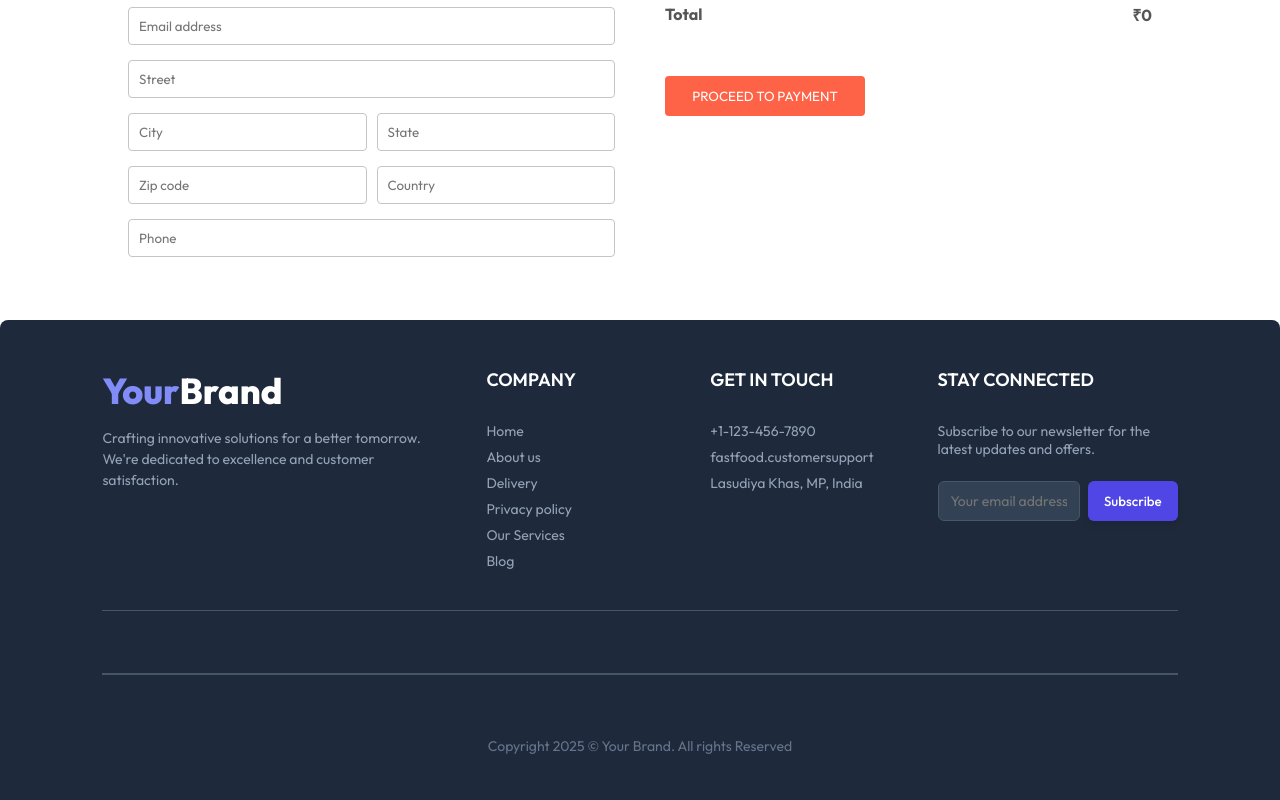
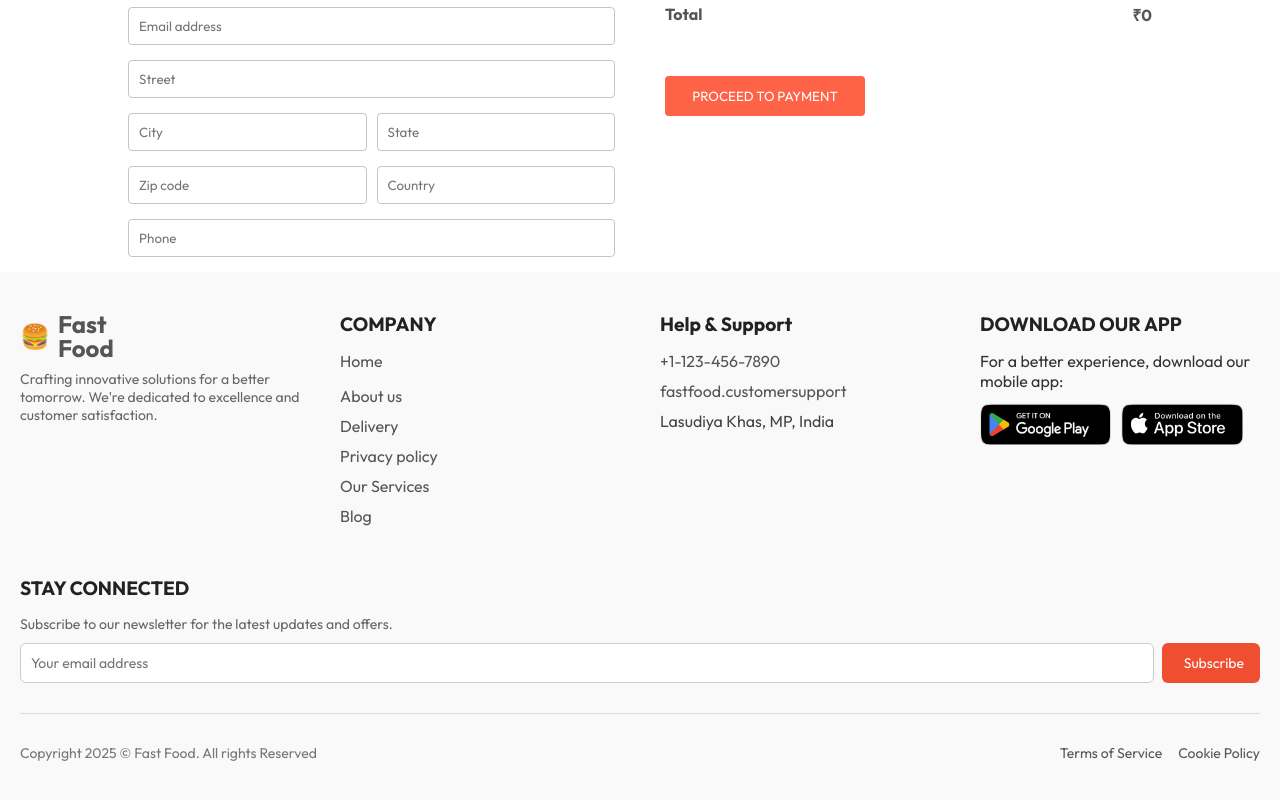
Before and after one commit to harshrathod62/food-del, a React (Vite) app: page /order in a window 1280 px wide. Shown: the part 378-1178 px from the top of the page. Built offline with nearby package versions, Linux system fonts and the light colour scheme.

Commit message:
gooter and app download updated

```diff
--- a/src/components/FoodItem/FoodItem.jsx
+++ b/src/components/FoodItem/FoodItem.jsx
@@ -1,7 +1,7 @@
 import React, { useContext } from 'react'
 import "./FoodItem.css"
+import { StoreContext } from '../../context/StoreContext'
 import { assets } from '../../assets/assets'
-import { StoreContext } from '../../context/StoreContext'
 const FoodItem = ({id,name,price,description,image}) => {
     const {cartItems,addToCart,removeFromCart}=useContext(StoreContext);
   return (
@@ -20,7 +20,6 @@ const FoodItem = ({id,name,price,description,image}) => {
         <div className="food-item-info">
             <div className="food-item-name-rating">
                 <p>{name}</p>
-                <img src={assets.rating_starts} alt="" />
             </div>
             <p className="food-item-desc">
                 {description}
--- a/src/components/Footer/Footer.css
+++ b/src/components/Footer/Footer.css
@@ -1,202 +1,210 @@
-/* Base styles for the footer container */
+/* Footer Container */
 .footer {
-    color: #cbd5e1; /* slate-300 equivalent */
-    background-color: #1e293b; /* slate-900 equivalent */
+  background-color: #f9f9f9; /* Off-white background */
+  color: #333; /* Dark text for contrast */
+  padding: 40px 20px;
+  font-family: 'Segoe UI', sans-serif;
+}
+
+.footer-content {
+  display: flex;
+  flex-wrap: wrap;
+  justify-content: space-between;
+  gap: 40px;
+}
+
+.footer-content > div {
+  flex: 1 1 220px;
+  min-width: 220px;
+}
+
+.footer h2 {
+  margin-bottom: 15px;
+  font-size: 1.2rem;
+  color: #222;
+}
+
+.footer a {
+  color: #555;
+  text-decoration: none;
+  transition: color 0.3s;
+}
+
+.footer a:hover {
+  color: #000;
+}
+
+.footer ul {
+  list-style: none;
+  padding: 0;
+}
+
+.footer li {
+  margin-bottom: 10px;
+}
+
+/* Improve spacing between links */
+.footer-content-center ul li:first-child {
+  margin-bottom: 15px;
+}
+
+/* Brand Section */
+.brand-logo {
+  display: flex;
+  align-items: center;
+  gap: 8px;
+  font-size: 1.5rem;
+  font-weight: bold;
+}
+
+.brand-name {
   display: flex;
   flex-direction: column;
-    align-items: center;
-    gap: 30px; /* Increased gap for better spacing */
-    padding: 48px 4vw; /* py-12 px-4 sm:px-6 lg:px-8 equivalent adjusted */
-    margin-top: 48px; /* Reduced margin-top to remove unnecessary space */
-    border-top-left-radius: 0.5rem; /* rounded-t-lg equivalent */
-    border-top-right-radius: 0.5rem; /* rounded-t-lg equivalent */
-    font-family: 'Inter', sans-serif; /* Ensure Inter font is applied */
+  line-height: 1;
 }
 
-/* Max width container for footer content */
-.footer-content {
-    width: 100%;
-    max-width: 1280px; /* max-w-7xl equivalent */
-    margin: 0 auto; /* Center the content */
-    display: grid;
-    grid-template-columns: 1fr; /* Default to single column on small screens */
-    gap: 32px; /* gap-8 equivalent */
-    padding-bottom: 32px; /* pb-8 equivalent */
-    border-bottom: 1px solid #475569; /* border-b border-slate-700 equivalent */
+.brand-description {
+  margin-top: 10px;
+  font-size: 14px;
+  color: #666;
 }
 
-/* Styles for each footer column */
-.footer-content-left,
-.footer-content-center,
-.footer-content-right,
-.footer-content-newsletter { /* New class for the newsletter column */
+/* Social Icons */
+.footer-social-icons {
   display: flex;
-    flex-direction: column;
-    align-items: flex-start;
-    gap: 20px; /* Consistent gap */
+  gap: 12px;
+  margin-top: 12px;
 }
 
-/* Brand Logo (text version) */
-.footer-brand-text {
-    font-size: 2.25rem; /* text-3xl equivalent */
-    font-weight: 800; /* font-extrabold equivalent */
-    color: #ffffff; /* text-white equivalent */
-    text-decoration: none;
+.footer-social-icons a i {
+  font-size: 18px;
+  color: #777;
+  transition: color 0.3s;
 }
 
-.footer-brand-text span {
-    color: #818cf8; /* indigo-400 equivalent */
+.footer-social-icons a:hover i {
+  color: #000;
 }
 
-/* Brand description paragraph */
-.footer-content-left p {
-    font-size: 0.875rem; /* text-sm equivalent */
-    line-height: 1.5; /* leading-relaxed equivalent */
-    color: #94a3b8; /* slate-400 equivalent */
+/* Contact Info */
+.contact-item {
+  display: flex;
+  align-items: center;
+  gap: 10px;
+  margin-bottom: 10px;
+  color: #444;
 }
 
-/* Social media icons container */
-.footer-social-icons {
-    display: flex;
-    gap: 16px; /* space-x-4 equivalent */
-    margin-top: 16px; /* mt-4 equivalent */
+.contact-icon {
+  color: #f04e30;
 }
 
-/* Individual social media icons */
-.footer-social-icons a {
-    color: #94a3b8; /* slate-400 equivalent */
-    font-size: 1.25rem; /* text-xl equivalent */
-    transition: color 0.3s ease; /* transition-colors duration-300 equivalent */
+/* App Download Section */
+.footer-content-app-download img {
+  height: 42px;
+  margin-right: 10px;
+  margin-top: 12px;
 }
 
-.footer-social-icons a:hover {
-    color: #818cf8; /* indigo-400 equivalent */
+.app-download-platforms {
+  display: flex;
+  flex-wrap: wrap;
 }
 
-/* Headings for columns */
-.footer-content-center h2,
-.footer-content-right h2,
-.footer-content-newsletter h2 {
-    font-size: 1.125rem; /* text-lg equivalent */
-    font-weight: 600; /* font-semibold equivalent */
-    color: #ffffff; /* text-white equivalent */
-    margin-bottom: 16px; /* mb-4 equivalent */
+/* Newsletter */
+.newsletter-description {
+  font-size: 14px;
+  color: #666;
 }
 
-/* List items (links) */
-.footer-content-center ul li,
-.footer-content-right ul li,
-.footer-content-newsletter p { /* Apply text-sm to newsletter paragraph */
-    list-style: none;
-    margin-bottom: 8px; /* space-y-2 equivalent */
-    font-size: 0.875rem; /* text-sm equivalent */
-    color: #94a3b8; /* slate-400 equivalent */
+.newsletter-form {
+  margin-top: 10px;
 }
 
-/* Link styling */
-.footer-content-center ul li a,
-.footer-content-right ul li a {
-    color: #94a3b8; /* slate-400 equivalent */
-    transition: color 0.3s ease; /* transition-colors duration-300 equivalent */
-    text-decoration: none; /* Remove underline */
-    display: flex; /* For aligning icon with text */
-    align-items: center;
+.input-group {
+  display: flex;
+  gap: 8px;
+  flex-wrap: wrap;
 }
 
-.footer-content-center ul li a:hover,
-.footer-content-right ul li a:hover {
-    color: #818cf8; /* indigo-400 equivalent */
+.newsletter-input {
+  flex: 1;
+  padding: 10px;
+  border: 1px solid #ccc;
+  border-radius: 6px;
+  font-size: 14px;
 }
 
-/* Newsletter form */
-.newsletter-form {
+.newsletter-button {
+  padding: 10px 16px;
+  background-color: #f04e30;
+  color: white;
+  border: none;
+  border-radius: 6px;
+  font-size: 14px;
+  cursor: pointer;
   display: flex;
-    flex-direction: column; /* Stack on small screens */
-    gap: 8px; /* gap-2 equivalent */
-    width: 100%;
+  align-items: center;
+  gap: 6px;
 }
 
-/* Newsletter input field */
-.newsletter-input {
-    width: 100%;
-    padding: 10px 12px; /* p-2 equivalent */
-    border-radius: 0.375rem; /* rounded-md equivalent */
-    background-color: #334155; /* slate-800 equivalent */
-    border: 1px solid #475569; /* border-slate-600 equivalent */
-    color: #cbd5e1; /* slate-300 equivalent */
-    font-size: 0.875rem; /* text-sm equivalent */
-    box-sizing: border-box; /* Include padding in width */
+/* Divider */
+.footer-divider {
+  margin: 30px 0;
+  border: none;
+  border-top: 1px solid #ddd;
 }
 
-.newsletter-input:focus {
-    outline: none;
-    border-color: #6366f1; /* focus:border-indigo-500 equivalent */
-    box-shadow: 0 0 0 2px rgba(99, 102, 241, 0.5); /* focus:ring-2 focus:ring-indigo-500 equivalent */
+/* Footer Bottom */
+.footer-bottom {
+  display: flex;
+  flex-wrap: wrap;
+  justify-content: space-between;
+  gap: 10px;
+  font-size: 14px;
+  color: #777;
 }
 
-/* Newsletter button */
-.newsletter-button {
-    background-color: #4f46e5; /* indigo-600 equivalent */
-    color: #ffffff; /* text-white equivalent */
-    padding: 10px 16px; /* px-4 py-2 equivalent */
-    border-radius: 0.375rem; /* rounded-md equivalent */
-    transition: background-color 0.3s ease; /* hover:bg-indigo-700 transition-colors duration-300 equivalent */
-    font-weight: 500; /* font-medium equivalent */
-    box-shadow: 0 4px 6px rgba(0, 0, 0, 0.1); /* shadow-md equivalent */
-    white-space: nowrap; /* whitespace-nowrap equivalent */
-    border: none; /* Remove default button border */
-    cursor: pointer;
+.footer-legal-links a {
+  margin-left: 16px;
+  color: #555;
 }
 
-.newsletter-button:hover {
-    background-color: #4338ca; /* indigo-700 equivalent */
+.footer-legal-links a:hover {
+  color: #000;
 }
 
-/* Horizontal divider */
-.footer-divider {
-    width: 100%;
-    height: 2px; /* h-0.5 equivalent */
-    margin: 32px 0; /* my-8 equivalent */
-    background-color: #475569; /* bg-slate-700 equivalent */
-    border: none;
+/* Responsive Styling */
+@media (max-width: 768px) {
+  .footer-content {
+    flex-direction: column;
+    gap: 30px;
   }
 
-/* Copyright text */
-.footer-copyright {
-    text-align: center;
-    color: #64748b; /* slate-500 equivalent */
-    font-size: 0.875rem; /* text-sm equivalent */
+  .input-group {
+    flex-direction: column;
   }
 
-/* Media queries for responsiveness */
-@media (min-width: 768px) { /* md breakpoint */
-    .footer-content {
-        grid-template-columns: 2fr 1fr 1fr 1.5fr; /* Adjusted for 4 columns, slightly wider first and last */
-        gap: 64px; /* Increased gap for larger screens */
+  .newsletter-button {
+    width: 100%;
+    justify-content: center;
   }
-    .newsletter-form {
-        flex-direction: row; /* Align horizontally on larger screens */
+
+  .footer-bottom {
+    flex-direction: column;
+    align-items: center;
+    text-align: center;
   }
-    .newsletter-input {
-        flex-grow: 1; /* Allow input to grow */
+
+  .footer-legal-links {
+    margin-top: 10px;
   }
-    .footer-content-left,
-    .footer-content-center,
-    .footer-content-right,
-    .footer-content-newsletter {
-        gap: 15px; /* Adjust gap for column layout */
+
+  .app-download-platforms {
+    flex-direction: column;
+  }
+
+  .footer-content-app-download img {
+    margin-bottom: 10px;
   }
 }
-
-@media (min-width: 1024px) { /* lg breakpoint */
-    .footer {
-        padding: 48px 8vw; /* Adjust padding for larger screens */
-    }
-}
-
-/* Adjustments for very small screens if needed */
-@media (max-width: 640px) { /* sm breakpoint */
-    .footer {
-        padding: 48px 20px; /* More padding on very small screens */
-    }
-}
--- a/src/components/Footer/Footer.jsx
+++ b/src/components/Footer/Footer.jsx
@@ -1,6 +1,7 @@
 import React from "react";
-// Removed assets import as images are no longer used for social icons or logo
-// import { assets } from '../../assets/assets';
+// Re-import assets as images are now used for app download icons
+import { assets } from '../../assets/assets';
+
 // Importing the dedicated CSS file
 import "./Footer.css";
 
@@ -12,23 +13,36 @@ const Footer = () => {
     <footer className="footer" id="footer">
       {/* Footer content wrapper */}
       <div className="footer-content">
-
         {/* Column 1: Brand Info & Social Icons */}
         <div className="footer-content-left">
-          {/* Brand Logo/Name - Using text for simplicity, as image assets were causing issues */}
+          {/* Brand Logo/Name - Enhanced with modern styling */}
           <a href="#" className="footer-brand-text">
-              <span>Your</span>Brand
+            <div className="brand-logo">
+              <span className="brand-icon">🍔</span>
+              <div className="brand-name">
+                <span className="brand-your">Fast</span>
+                <span className="brand-brand">Food</span>
+              </div>
+            </div>
           </a>
           {/* Brand description */}
-          <p>
+          <p className="brand-description">
             Crafting innovative solutions for a better tomorrow. We're dedicated to excellence and customer satisfaction.
           </p>
           {/* Social Media Icons (Font Awesome) */}
           <div className="footer-social-icons">
-            <a href="#" aria-label="Facebook"><i className="fab fa-facebook-f"></i></a>
-            <a href="#" aria-label="Twitter"><i className="fab fa-twitter"></i></a>
-            <a href="#" aria-label="LinkedIn"><i className="fab fa-linkedin-in"></i></a>
-            <a href="#" aria-label="Instagram"><i className="fab fa-instagram"></i></a>
+            <a href="#" aria-label="Facebook" className="social-link">
+              <i className="fab fa-facebook-f"></i>
+            </a>
+            <a href="#" aria-label="Twitter" className="social-link">
+              <i className="fab fa-twitter"></i>
+            </a>
+            <a href="#" aria-label="LinkedIn" className="social-link">
+              <i className="fab fa-linkedin-in"></i>
+            </a>
+            <a href="#" aria-label="Instagram" className="social-link">
+              <i className="fab fa-instagram"></i>
+            </a>
           </div>
         </div>
 
@@ -47,28 +61,54 @@ const Footer = () => {
 
         {/* Column 3: Get In Touch / Contact Info */}
         <div className="footer-content-right">
-          <h2>GET IN TOUCH</h2>
+          <h2>Help & Support</h2>
           <ul>
-            <li>
+            <li className="contact-item">
               {/* Phone number */}
-              <a href="tel:+11234567890"><i className="fas fa-phone-alt"></i> +1-123-456-7890</a>
+              <a href="tel:+11234567890">
+                <i className="fas fa-phone-alt contact-icon"></i>
+                <span>+1-123-456-7890</span>
+              </a>
             </li>
-            <li>
+            <li className="contact-item">
               {/* Email address */}
-              <a href="mailto:fastfood.customersupport"><i className="fas fa-envelope"></i> fastfood.customersupport</a>
+              <a href="mailto:fastfood.customersupport">
+                <i className="fas fa-envelope contact-icon"></i>
+                <span>fastfood.customersupport</span>
+              </a>
             </li>
-            <li>
+            <li className="contact-item">
               {/* Physical address */}
-              <p><i className="fas fa-map-marker-alt"></i> Lasudiya Khas, MP, India</p>
+              <p>
+                <i className="fas fa-map-marker-alt contact-icon"></i>
+                <span>Lasudiya Khas, MP, India</span>
+              </p>
             </li>
           </ul>
+        </div>
+
+        {/* New Column for App Download - Now using image logos */}
+        <div className="footer-content-app-download">
+          <h2>DOWNLOAD OUR APP</h2>
+          <p>For a better experience, download our mobile app:</p>
+          <div className="app-download-platforms"> {/* Reverted to app-download-platforms */}
+            <a href="#" target="_blank" rel="noopener noreferrer">
+                <img src={assets.play_store} alt="Download on Google Play" />
+            </a>
+            <a href="#" target="_blank" rel="noopener noreferrer">
+                <img src={assets.app_store} alt="Download on Apple App Store" />
+            </a>
+          </div>
         </div>
 
         {/* Column 4: Newsletter Signup */}
         <div className="footer-content-newsletter">
           <h2>STAY CONNECTED</h2>
-          <p>Subscribe to our newsletter for the latest updates and offers.</p>
+          <p className="newsletter-description">
+            Subscribe to our newsletter for the latest updates and offers.
+          </p>
           <form className="newsletter-form">
+            <div className="input-group">
               <input
                 type="email"
                 placeholder="Your email address"
@@ -76,8 +116,10 @@ const Footer = () => {
                 aria-label="Email for newsletter"
               />
               <button type="submit" className="newsletter-button">
+                <i className="fas fa-paper-plane"></i>
                 Subscribe
               </button>
+            </div>
           </form>
         </div>
 
@@ -85,7 +127,15 @@ const Footer = () => {
       {/* Horizontal rule separating main content from copyright */}
       <hr className="footer-divider" />
       {/* Copyright notice with dynamic year */}
-      <p className="footer-copyright">Copyright {currentYear} &copy; Your Brand. All rights Reserved</p>
+      <div className="footer-bottom">
+        <p className="footer-copyright">
+          Copyright {currentYear} &copy; Fast Food. All rights Reserved
+        </p>
+        <div className="footer-legal-links">
+          <a href="#">Terms of Service</a>
+          <a href="#">Cookie Policy</a>
+        </div>
+      </div>
     </footer>
   );
 };
--- a/src/pages/Home/Home.jsx
+++ b/src/pages/Home/Home.jsx
@@ -3,7 +3,6 @@ import "./Home.css"
 import Header from '../../components/Header/Header'
 import ExploreMenu from '../../components/ExploreMenu/ExploreMenu'
 import FoodDisplay from '../../components/FoodDisplay/FoodDisplay'
-import AppDownload from '../../components/AppDownload/AppDownload'
 function Home() {
   const [category,setCategory]=useState("All")
   return (
@@ -11,7 +10,6 @@ function Home() {
       <Header />
       <ExploreMenu category={category} setCategory={setCategory}/>
       <FoodDisplay category={category} />
-      <AppDownload />
     </div>
   )
 }
```
Also changed, not shown: src/components/AppDownload/AppDownload.css (deleted, +0 -78 lines), src/components/AppDownload/AppDownload.jsx (deleted, +0 -17 lines). Lines whose indentation alone changed are shown as unchanged.
